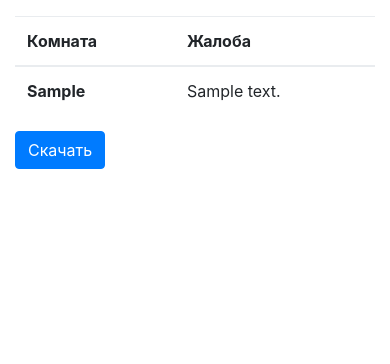
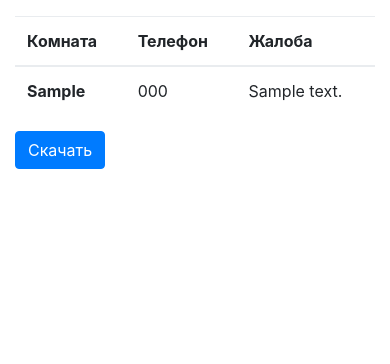
Before and after one commit to jokly/CampusMasterSite, a Django app: page /complaints/ in a window 390 px wide. Shown: the part 56-420 px from the top of the page. Run offline with Django 3.2, Linux system fonts and the light colour scheme; a user stored in the database is signed in; tables that the repository leaves empty hold one stand-in row (values such as "Sample post"); some libraries are stand-ins or nearby versions.

Commit message:
Added telephone number to complaints table

```diff
--- a/campus_master/templates/campus_master/complaints.html
+++ b/campus_master/templates/campus_master/complaints.html
@@ -6,6 +6,7 @@
             <thead>
                 <tr>
                     <th scope="col">Комната</th>
+                    <th scope="col">Телефон</th>
                     <th scope="col">Жалоба</th>
                 </tr>
             </thead>
@@ -13,6 +14,7 @@
                 {% for item in data %}
                     <tr>
                         <th scope="row">{{ item.chat.room }}</th>
+                        <td>{{ item.chat.telephone_number }}</td>
                         <td>{{ item.text }}</td>
                     </tr>
                 {% endfor %}
```
